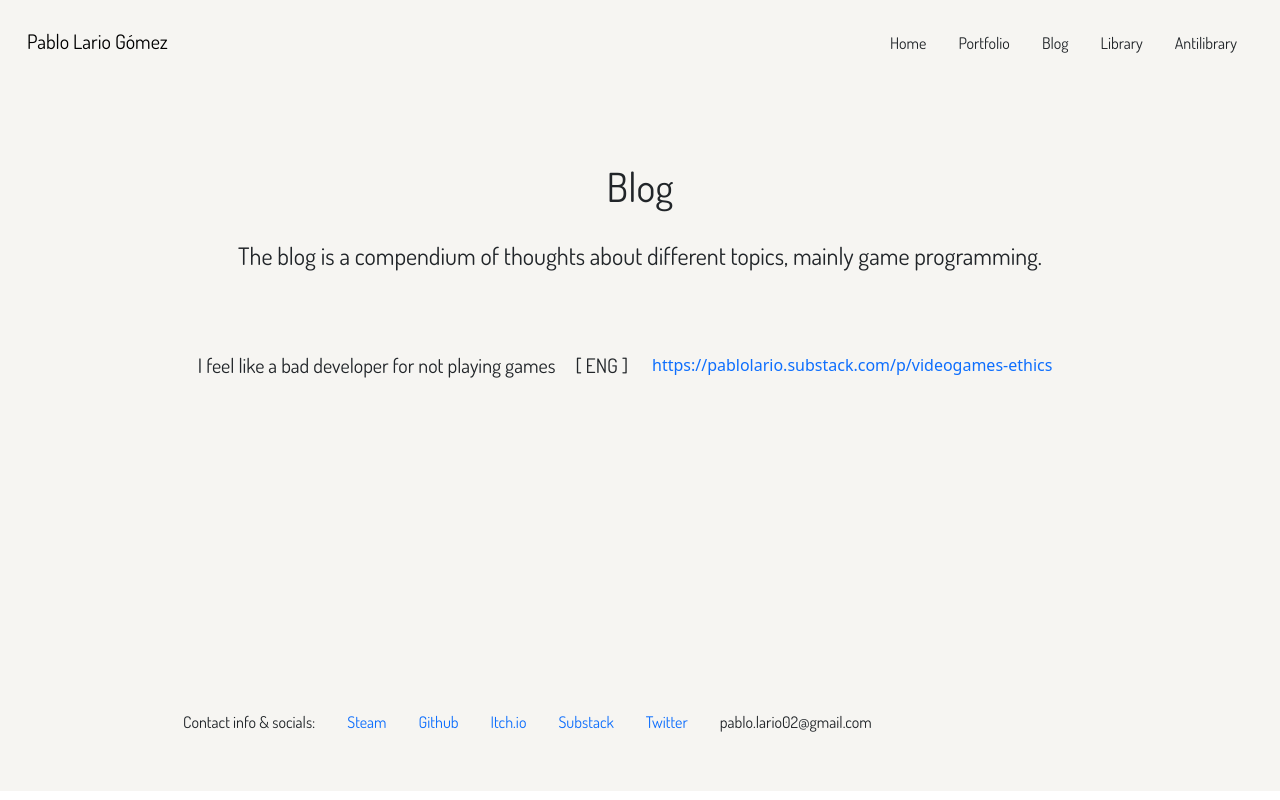
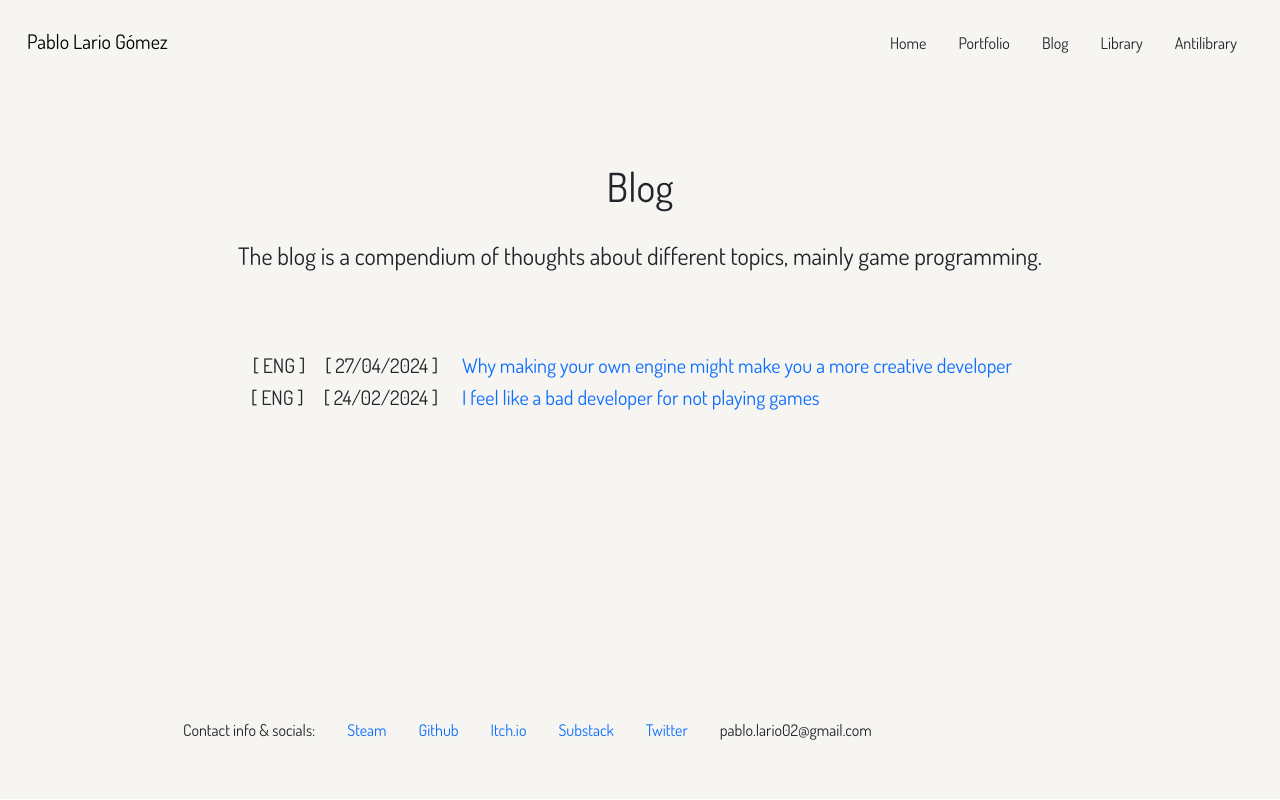
Before and after one commit to Thelario/pablo-lario-website, a Vue app: page /blog in a window 1280 px wide. Built offline with nearby package versions, Linux system fonts and the light colour scheme.

Commit message:
Adding new article

```diff
--- a/src/pages/Blog.vue
+++ b/src/pages/Blog.vue
@@ -13,15 +13,23 @@
     <div class="container">
 
       <div class="row">
-        <div class="col-sm" style="text-align: right;">
-          <h5 class="dosis-400">I feel like a bad developer for not playing games&emsp;[ ENG ]</h5>
+        <div class="col-4" style="text-align: right;">
+          <h5 class="dosis-400">[ ENG ]&emsp;[ 27/04/2024 ]</h5>
         </div>
-        <div class="col-sm" style="text-align: left;">
-          <a href="https://pablolario.substack.com/p/videogames-ethics" target="_blank">https://pablolario.substack.com/p/videogames-ethics</a>
+        <div class="col" style="text-align: left;">
+          <h5 class="dosis-400"><a href="https://pablolario.substack.com/p/why-making-your-own-engine-might" target="_blank">Why making your own engine might make you a more creative developer</a></h5>
         </div>
       </div>
 
-      <br>
+      <div class="row">
+        <div class="col-4" style="text-align: right;">
+          <h5 class="dosis-400">[ ENG ]&emsp;[ 24/02/2024 ]</h5>
+        </div>
+        <div class="col" style="text-align: left;">
+          <h5 class="dosis-400"><a href="https://pablolario.substack.com/p/videogames-ethics" target="_blank">I feel like a bad developer for not playing games</a></h5>
+        </div>
+      </div>
+
       <br>
       <br>
       <br>
```
